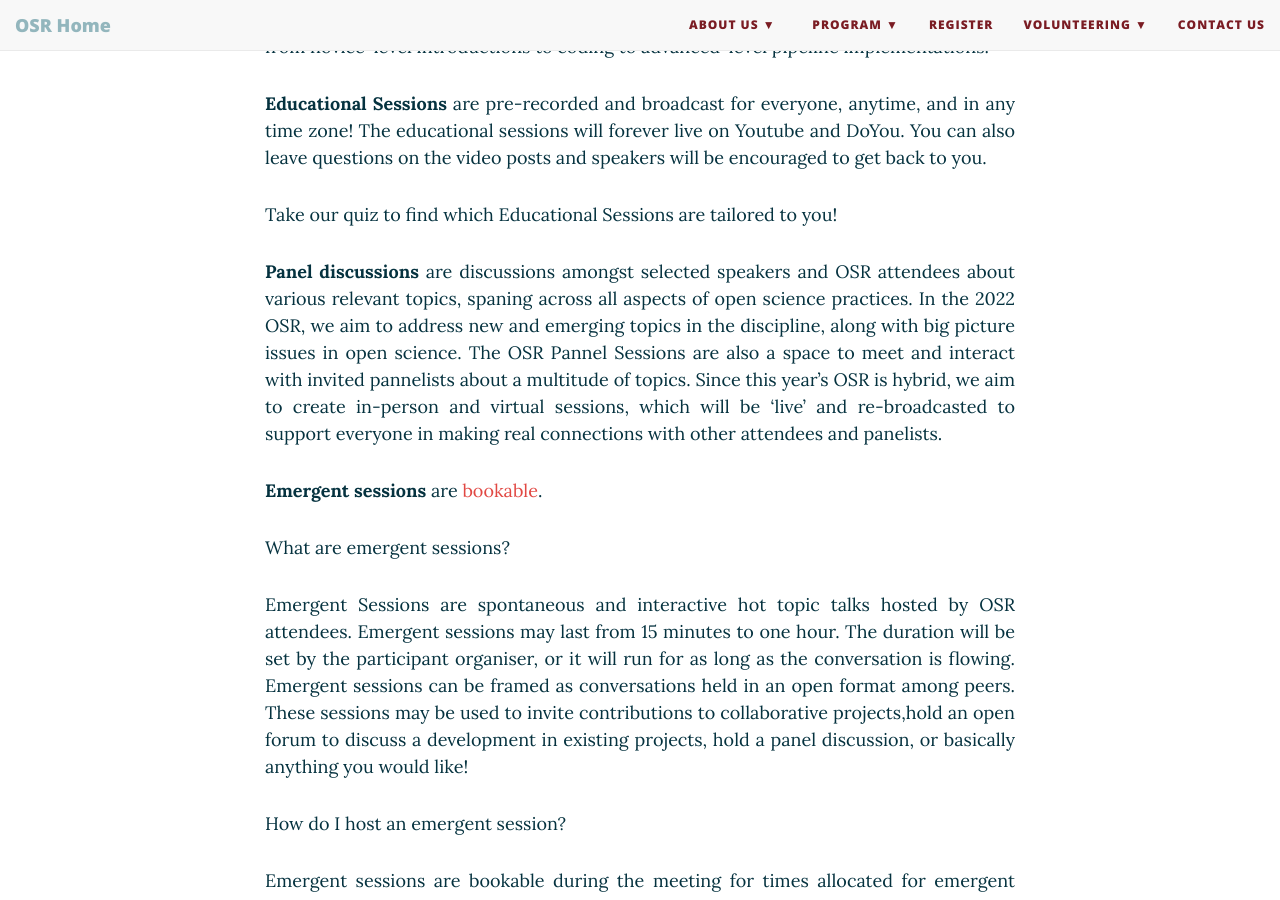
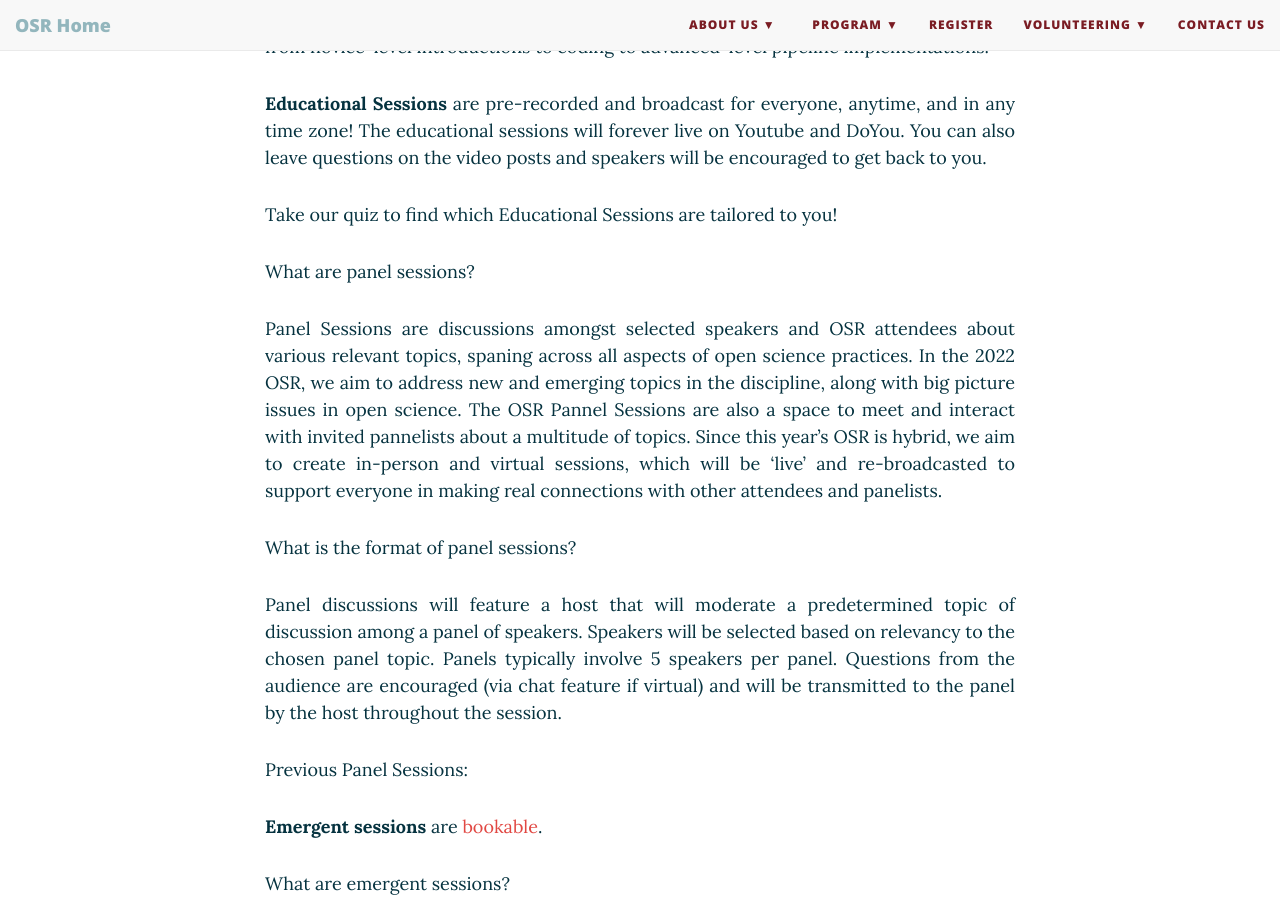
Before and after one commit to ohbm/osr2023, a Jekyll site: the page built from formats.md, in a window 1280 px wide and 900 px high, scrolled down 754 px. Built offline with Jekyll 4.4.1, drawn with Linux system fonts in a browser that asks for light colours; nearby versions of some CDN libraries.

Commit message:
Update formats.md

```diff
--- a/formats.md
+++ b/formats.md
@@ -28,8 +28,19 @@
 <div id='panel'></div>
 
 
-<p align="justify"> **Panel discussions** are discussions amongst selected speakers and OSR attendees about various relevant topics, spaning across all aspects of open science practices.
-In the 2022 OSR, we aim to address new and emerging topics in the discipline, along with big picture issues in open science. The OSR Pannel Sessions are also a space to meet and interact with invited pannelists about a multitude of topics. Since this year's OSR is hybrid, we aim to create in-person and virtual sessions, which will be 'live' and re-broadcasted to support everyone in making real connections with other attendees and panelists.</p>
+<p align="justify"> What are panel sessions?</p>
+
+<p align="justify"> Panel Sessions are discussions amongst selected speakers and OSR attendees about various relevant topics, spaning across all aspects of open science practices.
+In the 2022 OSR, we aim to address new and emerging topics in the discipline, along with big picture issues in open science. The OSR Pannel Sessions are also a space to meet
+and interact with invited pannelists about a multitude of topics. Since this year's OSR is hybrid, we aim to create in-person and virtual sessions, which will be 'live' and re-broadcasted
+to support everyone in making real connections with other attendees and panelists.</p>
+
+<p align="justify">What is the format of panel sessions?</p>
+<p align="justify">Panel discussions will feature a host that will moderate a predetermined topic of discussion among a panel of speakers.
+Speakers will be selected based on relevancy to the chosen panel topic. Panels typically involve 5 speakers per panel.
+Questions from the audience are encouraged (via chat feature if virtual) and will be transmitted to the panel by the host throughout the session.</p>
+
+<p align="justify">Previous Panel Sessions:</p>
 
 <div id='emergent'></div>
 
```
